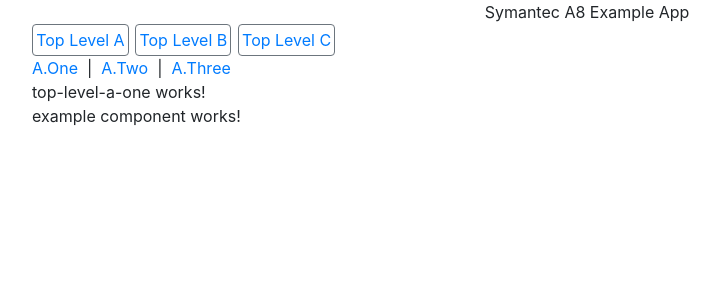
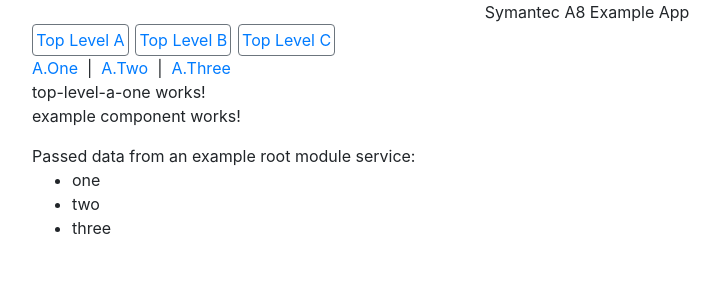
Before and after one commit to Philipp-Tarasiewicz-Ham/symc-a8, an Angular app: page /one in a window 1280 px wide. Shown: the top 300 px of the page, without its empty margins (53-773 px from the left). Built offline with nearby package versions, Linux system fonts and the light colour scheme.

Commit message:
add DataService and pass data to ExampleComponent

```diff
--- /dev/null
+++ b/src/app/_services/data.service.ts
@@ -0,0 +1,16 @@
+import { Injectable } from '@angular/core';
+
+@Injectable({
+  providedIn: 'root'
+})
+export class DataService {
+  private exampleData: string[] = ['one', 'two', 'three'];
+
+  constructor() {
+
+  }
+
+  getData() {
+    return this.exampleData;
+  }
+}
--- a/src/app/top-level-a/top-level-a-one/example/example.component.html
+++ b/src/app/top-level-a/top-level-a-one/example/example.component.html
@@ -1,3 +1,8 @@
 <p>
   example component works!
 </p>
+
+Passed data from an example root module service:
+<ul>
+  <li *ngFor="let item of list">{{ item }}</li>
+</ul>
--- a/src/app/top-level-a/top-level-a-one/example/example.component.ts
+++ b/src/app/top-level-a/top-level-a-one/example/example.component.ts
@@ -1,4 +1,4 @@
-import { Component, OnInit } from '@angular/core';
+import {Component, Input, OnInit} from '@angular/core';
 
 @Component({
   selector: 'app-example',
@@ -6,6 +6,7 @@ import { Component, OnInit } from '@angular/core';
   styleUrls: ['./example.component.scss']
 })
 export class ExampleComponent implements OnInit {
+  @Input() list: string[];
 
   constructor() { }
 
--- a/src/app/top-level-a/top-level-a-one/top-level-a-one.component.html
+++ b/src/app/top-level-a/top-level-a-one/top-level-a-one.component.html
@@ -1,4 +1,4 @@
 <p>
   top-level-a-one works!
-  <app-example></app-example>
+  <app-example [list]="exampleData"></app-example>
 </p>
--- a/src/app/top-level-a/top-level-a-one/top-level-a-one.component.ts
+++ b/src/app/top-level-a/top-level-a-one/top-level-a-one.component.ts
@@ -1,4 +1,5 @@
 import { Component, OnInit } from '@angular/core';
+import {DataService} from '../../_services/data.service';
 
 @Component({
   selector: 'app-top-level-a-one',
@@ -6,8 +7,11 @@ import { Component, OnInit } from '@angular/core';
   styleUrls: ['./top-level-a-one.component.scss']
 })
 export class TopLevelAOneComponent implements OnInit {
+  private exampleData: string[];
 
-  constructor() { }
+  constructor(private dataService: DataService) {
+    this.exampleData = dataService.getData();
+  }
 
   ngOnInit() {
   }
```
Also changed, not shown: 1 other file (tests, documents, lock files or other folders).
